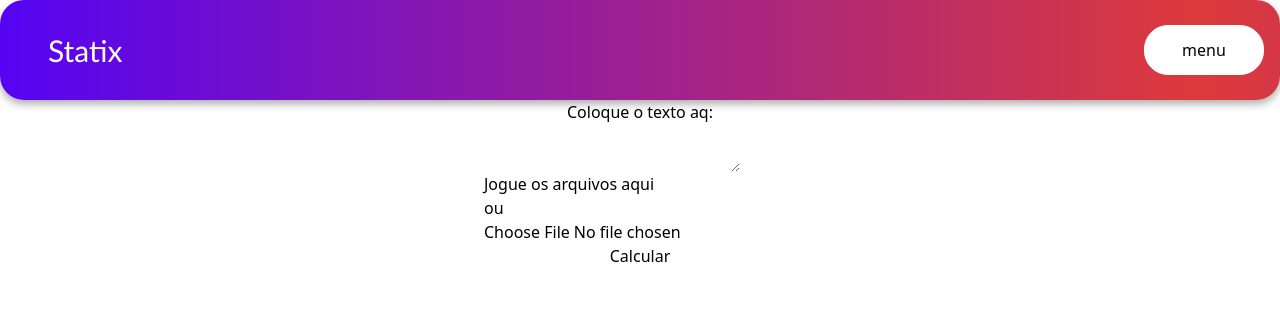
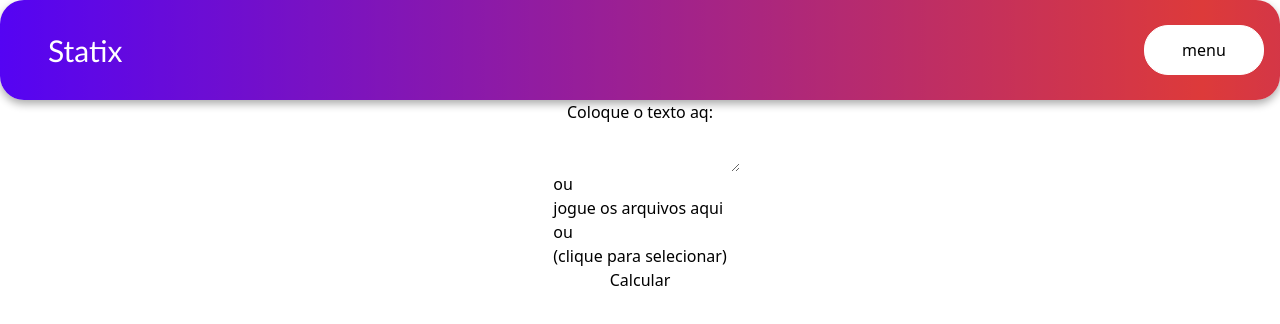
Before and after one commit to GustavoChaicouski/CalculadoraEstatiscas, a React (Vite) app: page / in a window 1280 px wide. Shown: the top 324 px of the page. Built offline with nearby package versions, Linux system fonts and the light colour scheme.

Commit message:
os inputs estao funciando eu acho, agr so processar as informaçoes e exibir

```diff
--- a/src/Components/ReceberInputs.jsx
+++ b/src/Components/ReceberInputs.jsx
@@ -1,24 +1,93 @@
 import "../assets/ReceberInputs.css";
+import React, { useState, useRef } from "react";
 
-function inputs() {
+function Inputs() {
+  const fileInputRef = useRef(null);
+  const [file, setFile] = useState(null);
+  const [texto, setTexto] = useState("");
+
+  const handleFileChange = (e) => {
+    setFile(e.target.files[0]);
+  };
+
+  const handleDrop = (e) => {
+    e.preventDefault();
+    const droppedFile = e.dataTransfer.files[0];
+    setFile(droppedFile);
+  };
+
+  const handleDragOver = (e) => {
+    e.preventDefault();
+  };
+
+  const handleClick = () => {
+    fileInputRef.current.click();
+  };
+
+  const handleCalcular = () => {
+    if (texto.trim()) {
+      console.log("Texto digitado:", texto);
+      // aqui você envia ou processa o texto
+    } else if (file) {
+      console.log("Arquivo enviado:", file.name);
+      const formData = new FormData();
+      formData.append("arquivo", file);
+
+      fetch("/upload", {
+        method: "POST",
+        body: formData,
+      })
+        .then((res) =>
+          res.ok
+            ? alert("Arquivo enviado com sucesso!")
+            : alert("Erro ao enviar arquivo")
+        )
+        .catch((err) => console.error("Erro:", err));
+    } else {
+      alert("Por favor, insira um texto ou envie um arquivo.");
+    }
+  };
+
   return (
     <div className="InputsAreas">
-      <label htmlFor="">Coloque o texto aq:</label>
-      <textarea name="" id=""></textarea>
-      <div id="DropArea">
-        Jogue os arquivos aqui <br />
-        ou <br />
+      <label htmlFor="texto">Coloque o texto aq:</label>
+      <textarea
+        name="texto"
+        id="texto"
+        value={texto}
+        onChange={(e) => setTexto(e.target.value)}
+      ></textarea>
+
+      <div
+        id="DropArea"
+        onClick={handleClick}
+        onDrop={handleDrop}
+        onDragOver={handleDragOver}
+      >
+        {file ? (
+          <p>Arquivo selecionado: {file.name}</p>
+        ) : (
+          <>
+            ou <br /> jogue os arquivos aqui <br /> ou <br />
+            <span className="DropInstruction">(clique para selecionar)</span>
+          </>
+        )}
         <input
           type="file"
-          accept="application/pdf,
-                 application/msword,
-                 application/vnd.openxmlformats-officedocument.wordprocessingml.document,
-                 text/plain"
+          ref={fileInputRef}
+          onChange={handleFileChange}
+          accept="
+            application/pdf,
+            application/msword,
+            application/vnd.openxmlformats-officedocument.wordprocessingml.document,
+            text/plain"
+          style={{ display: "none" }}
         />
       </div>
 
-      <button>Calcular</button>
+      <button onClick={handleCalcular}>Calcular</button>
     </div>
   );
 }
-export default inputs;
+
+export default Inputs;
```
